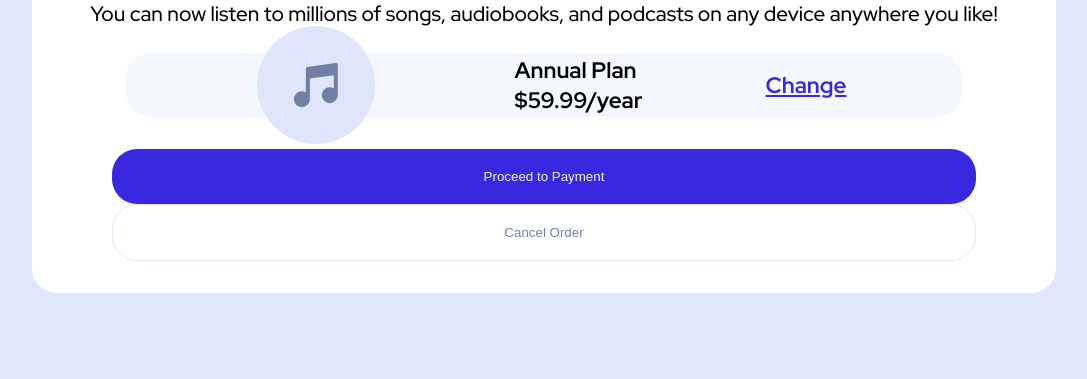
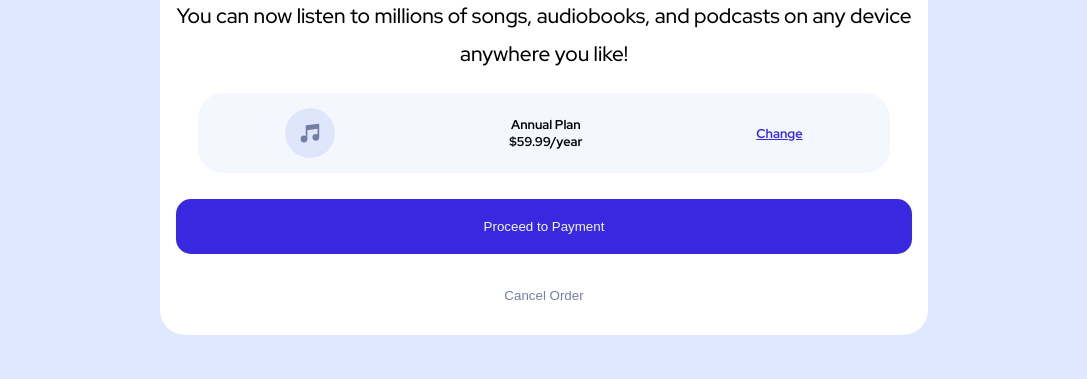
Before and after one commit to roseandlily33/order-summary-component, a plain HTML site: page index.html in a window 1280 px wide. Shown: the part 613-992 px from the top of the page, without its empty margins (96-1183 px from the left). Before the commit the page ends 906 px from the top, so only its background shows below. Drawn offline with Linux system fonts and the light colour scheme.

Commit message:
Finished the project

```diff
--- a/index.html
+++ b/index.html
@@ -2,8 +2,7 @@
 <html lang="en">
 <head>
   <meta charset="UTF-8">
-  <meta name="viewport" content="width=device-width, initial-scale=1.0"> <!-- displays site properly based on user's device -->
-
+  <meta name="viewport" content="width=device-width, initial-scale=1.0">
   <link rel="icon" type="image/png" sizes="32x32" href="./images/favicon-32x32.png">
 
   <title>Frontend Mentor | Order summary card</title>
--- a/style.css
+++ b/style.css
@@ -51,10 +51,9 @@ main{
 }
  h1{
     color: var(--Darkblue);
-    font-size: 2em;
+    font-size: 1.5em;
     padding: 0.5em;
     text-align: center;
-
 }
 p{
    font-size: 0.8em;
@@ -66,29 +65,22 @@ p{
 }
 .options{
     display: flex;
-    font-size: 1em;
     align-items: center;
     justify-content: space-around;
     background-color: var(--Verypaleblue);
     border-radius: 25px;
     width: 90%;
     margin: 0 auto;
-    padding: 0.5em;
-    height: 15vh;
+    height: 5em;
 }
 .options img{
     float: left;
-    padding: 1em;
-    max-height: 100px;
-    max-width: 100px;
-
+    max-height: 50px;
+    max-width: 50px;
 }
 .options h2{
-    font-size: 0.8em;
-
-}
-.middle{
-    padding: 1em;
+   text-align: center;
+   font-size: 0.8em;
 }
 #change{
     color: var(--Brightblue);
@@ -99,32 +91,42 @@ p{
     flex-direction:column;
     justify-content: center;
     align-items: center;
-    padding: 2em;
+    padding-inline: 1em;
+    padding-block: 0.8em;
     font-size: 1em;
-
 }
 #proceed{
     border: none;
-    border-radius: 25px;
+    border-radius: 15px;
     background-color: var(--Brightblue);
     color: var(--Verypaleblue);
     padding: 1.5em;
     text-align: center;
     width: 100%;
-
-
+    margin: 1em;
+}
+#proceed:hover{
+    opacity: 20%;
 }
 #cancel{
-    border-radius: 25px;
     padding: 1.5em;
     text-align: center;
-    width: 100%;
-    border: 1px solid var(--Paleblue);
+    border: none;
     background-color: transparent;
     color: var(--Desaturatedblue);
-
+}
+#cancel:hover{
+    color: var(--Darkblue);
 }
 @media screen and (min-width: 768px) {
+    body{
+        padding-top: 10%;
+        margin: 0 auto;
+    }
+    .container{
+     width: 60vw;
+    height: 60wh;
+    }
     h1{
         font-size: 2em;
     }
@@ -132,31 +134,4 @@ p{
         font-size: 1.3em;
     }
 
-    .options img{
-        max-height: 150px;
-        max-width: 150px;
-    }
-    .options {
-        display: flex;
-        justify-content: space-between;
-    }
-    .options h2{
-        font-size: 1.3em;
-    }
 }
-@media screen and (min-width: 1026px){
-
-    .options{
-        justify-content: space-evenly;
-        width: 90%;
-        height: 8vh;
-    }
-    .options img{
-        max-height: 150px;
-        max-width: 150px;
-    }
-    .options h2{
-        font-size: 1.4em;
-
-    }
-}
```
